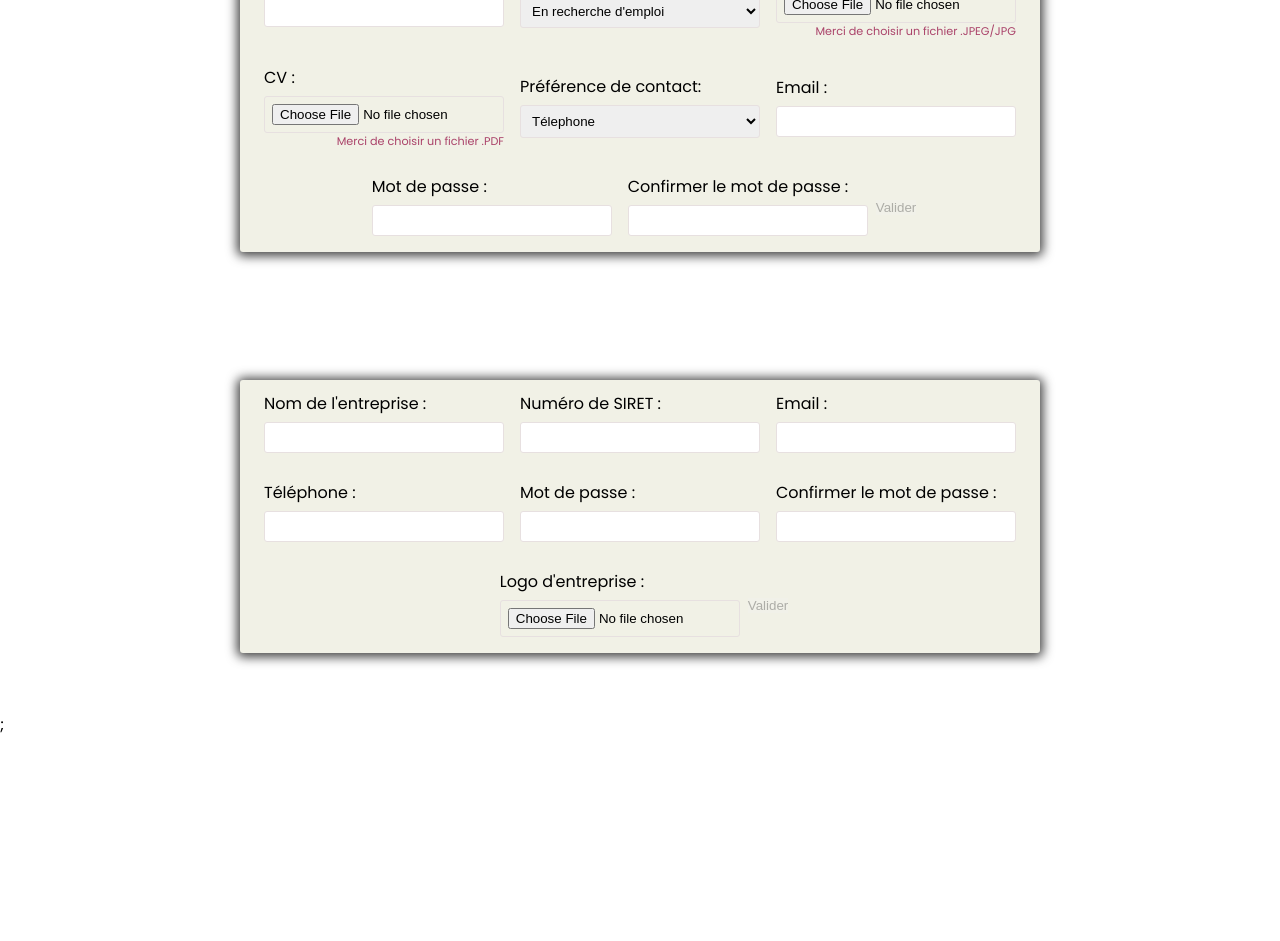
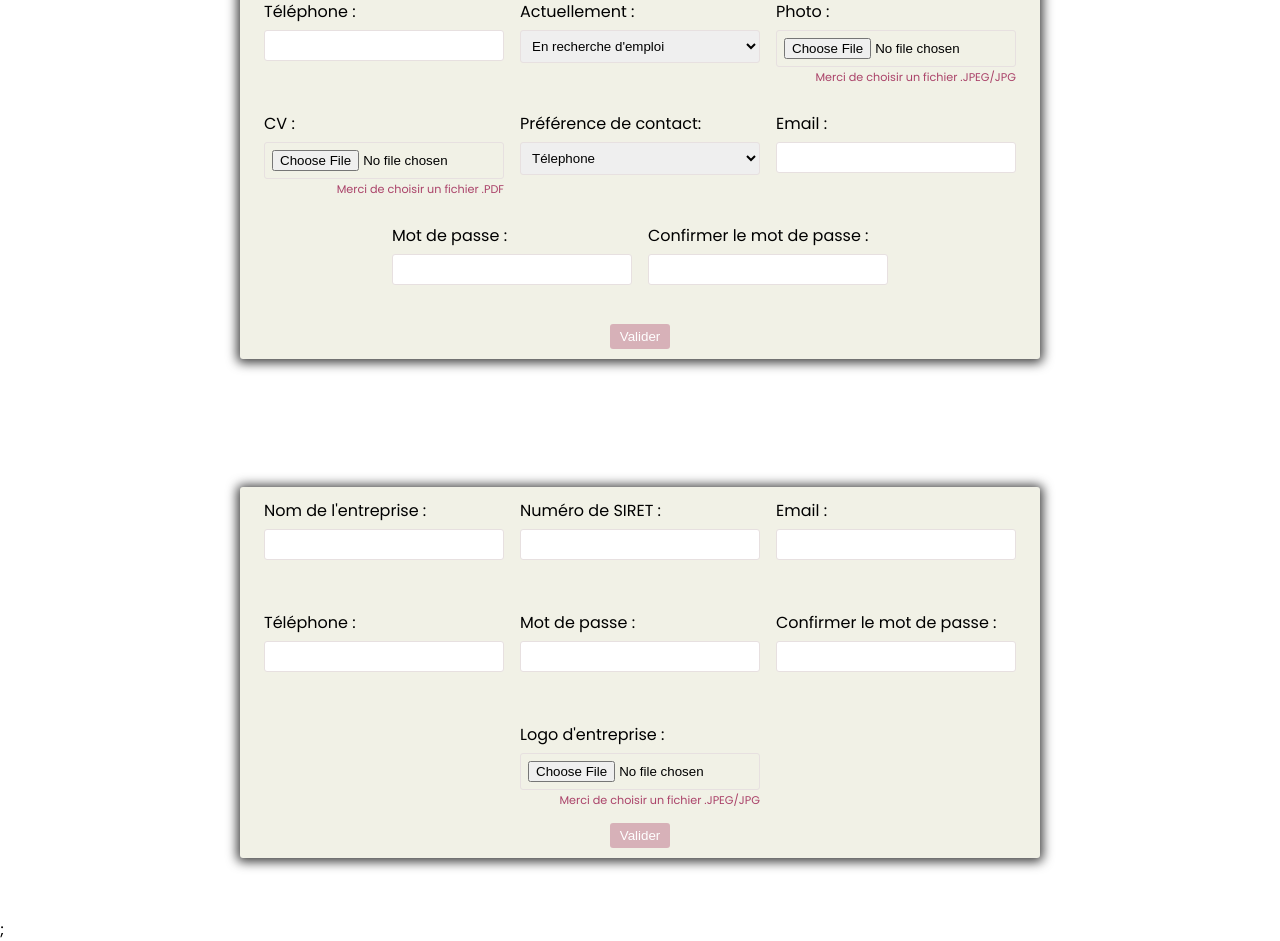
Before and after one commit to brrrrrbrrrr/Project_3-Wild-Code-School, a React (Vite) app in the folder frontend/: page / in a window 1280 px wide. Shown: the part 300-1241 px from the top of the page. Before the commit the page ends 1036 px from the top, so only its background shows below. Built offline with nearby package versions, Linux system fonts and the light colour scheme; no server answers.

Commit message:
add some style to the button validation form

```diff
--- a/frontend/src/components/register/RegisterCandidate.jsx
+++ b/frontend/src/components/register/RegisterCandidate.jsx
@@ -276,6 +276,7 @@ const RegisterCandidate = () => {
                 Les mots de passe ne correspondent pas
               </span>
             </label>
+            <div className="form-btn-container">
               <button
                 type="submit"
                 disabled={
@@ -285,10 +286,11 @@ const RegisterCandidate = () => {
                   !validePictureType ||
                   !valideResumeType
                 }
-              value="Reegistraishen"
+                className="form-btn"
               >
                 Valider
               </button>
+            </div>
           </form>
         </div>
       )}
--- a/frontend/src/components/register/RegisterCompagny.jsx
+++ b/frontend/src/components/register/RegisterCompagny.jsx
@@ -14,6 +14,7 @@ function RegisterCompagny() {
   const [validMail, setValidMail] = useState(false);
   const [success, setSuccess] = useState(false);
   const [logo, setLogo] = useState("");
+  const [validLogoType, setValidLogoType] = useState(false);
   const api = useApi();
 
   const PWD_REDEX = /^(?=.*[a-z])(?=.*[A-Z])(?=.*[0-9])(?=.*[!@#$%]).{8,24}$/;
@@ -30,20 +31,34 @@ function RegisterCompagny() {
     const match = pass1 === pass2;
     setValidMatch(match);
   }, [pass1, pass2]);
+  function handlePictureSelect(event) {
+    const fileLogo = event.target.files[0];
+
+    // Vérifie que le fichier est un jpeg ou jpg
+    if (
+      (fileLogo && fileLogo.type === "image/jpeg") ||
+      fileLogo.type === "image/jpg"
+    ) {
+      setLogo(fileLogo);
+      setValidLogoType(true);
+    } else {
+      setLogo(null);
+      setValidLogoType(false);
+    }
+  }
 
   const handleSubmit = (e) => {
     e.preventDefault();
-    const registrationDataCompagny = {
-      siretNumber,
-      name,
-      mail,
-      phone,
-      password: pass1,
-      Logo: logo,
-    };
 
+    const formData = new FormData();
+    formData.append("siretNumber", siretNumber);
+    formData.append("name", name);
+    formData.append("mail", mail);
+    formData.append("phone", phone);
+    formData.append("password", pass1);
+    formData.append("Logo", logo);
     api
-      .post("/compagny", registrationDataCompagny)
+      .post("/compagny", formData)
       .then((res) => {
         console.warn(res);
         setSuccess(true);
@@ -51,7 +66,7 @@ function RegisterCompagny() {
       .catch((err) => {
         console.error(err);
       });
-    console.warn("Registraichn Data:", registrationDataCompagny);
+    console.warn("Registraichn Data:", formData);
   };
 
   return (
@@ -119,23 +134,40 @@ function RegisterCompagny() {
                 onChange={(e) => setPass2(e.target.value)}
                 className="form-input"
               />
+              <span
+                className={
+                  validMatch || !pass2 ? "signup-hide" : "signup-invalid"
+                }
+              >
+                Les mots de passe ne correspondent pas
+              </span>
             </label>
             <label className="form-label">
               Logo d'entreprise :
               <input
                 type="file"
-                value={logo}
-                onChange={(e) => setLogo(e.target.value)}
+                onChange={handlePictureSelect}
                 className="form-input"
               />
+              <span
+                className={
+                  logo || validLogoType ? "signup-hide" : "signup-invalid"
+                }
+              >
+                Merci de choisir un fichier .JPEG/JPG
+              </span>
             </label>
-            <button
-              type="submit"
-              disabled={!validMail || !validPwd || !validMatch}
-              value="Reegistraishen"
-            >
-              Valider
-            </button>
+            <div className="form-btn-container">
+              <button
+                type="submit"
+                disabled={
+                  !validMail || !validPwd || !validMatch || !validLogoType
+                }
+                className="form-btn"
+              >
+                Valider
+              </button>
+            </div>
           </form>
         </div>
       )}
--- a/frontend/src/components/register/RegisterDefault.css
+++ b/frontend/src/components/register/RegisterDefault.css
@@ -20,10 +20,12 @@
   margin-bottom: 5px;
   margin: 1rem 0.5rem;
   width: 80%;
+  height: 5rem;
 }
 
 .signup-hide {
   display: none;
+  overflow: visible;
 }
 .form-input {
   margin-top: 10px;
@@ -35,9 +37,26 @@
 .signup-invalid {
   display: inline-block;
   color: var(--alert-color);
-  margin-top: 3px;
+  margin-top: 0.3rem;
   font-size: 0.7rem;
   text-align: end;
+}
+
+.form-btn-container {
+  width: 100%;
+  text-align: center;
+}
+button:disabled {
+  background-color: #aa42685d;
+  color: white;
+}
+.form-btn {
+  padding: 5px 10px;
+  /* border: var(--alert-color) 1px solid; */
+  background-color: var(--alert-color);
+  color: white;
+  border-radius: 3px;
+  margin-bottom: 10px;
 }
 @media screen and (min-width: 320px) {
   .form-label {
```
Lines whose indentation alone changed are shown as unchanged.
